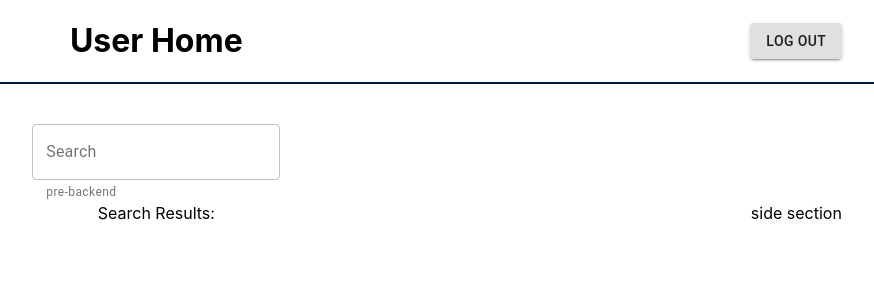
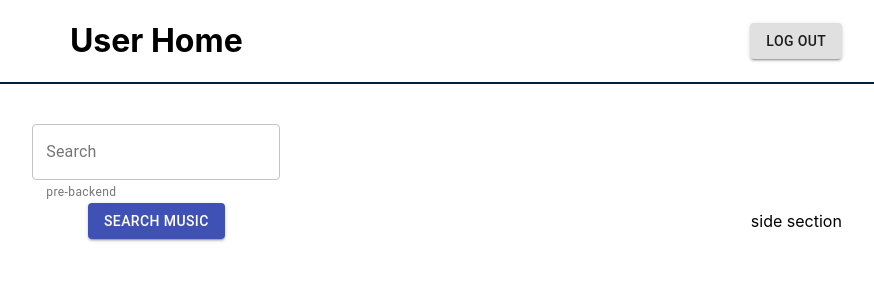
Before and after one commit to JMantis0/MusicApp, a React (Create React App) app in the folder client/: page /user_home in a window 1280 px wide. Shown: the top 300 px of the page, without its empty margins (377-1251 px from the left). Built offline with nearby package versions, Linux system fonts and the light colour scheme; no server answers.

Commit message:
Refactored to functional component.  Hooked into redux state.  Added handleSearch function that builds a querystring with searchInput state, then calls the deezerAPI, and sets response data to deezerData state.

```diff
--- a/client/src/components/SearchResults.tsx
+++ b/client/src/components/SearchResults.tsx
@@ -1,35 +1,40 @@
-import React, {Component} from 'react';
-import axios from 'axios';
+import React, { Component, useMemo } from "react";
+import Button from "@material-ui/core/Button";
+import axios from "axios";
+//  import redux state hooks
+import { useAppDispatch, useAppSelector } from "../redux/hooks";
+//  import reducer and state selector
+import { selectMusicApp, setDeezerData } from "../redux/musicAppSlice";
 
-class SearchResults extends Component {
-    constructor(props: {} | Readonly<{}>) {
-        super(props)
+const SearchResults = () => {
+  // This is how to hook into the redux state.
+  const musicAppState = useAppSelector(selectMusicApp);
+  // This is how to hook into the dispatcher.
+  const dispatch = useAppDispatch();
 
-        this.state = {
-            results: []
-        }
-    }
-
-    componentDidMount(){
-        //Test API get
-        //How do we pass the string from the search bar to here?
-        //Ideally it would be axios.get('https://api.deezer.com/search?q={search_bar_input}')
-        //`{musicAppState.searchInputState.replace(" ", "%20")}` perhaps?
-        axios.get('https://api.deezer.com/search?q=I%20Just%20Wanna%20Shine')
-            .then(response => {
-                    console.log(response.data[0].title)
-                    this.setState({results: response.data})
-                })
-            .catch(error => {console.log(error)})
-    }
-
-    render(){
-        return(
-            <div>
-                Search Results:
-            </div>
-        )
-    }
-}
+  //  Define function to call deezerAPI with string from the searchInput.
+  const handleSearch = () => {
+    const queryString = `https://cors-anywhere.herokuapp.com/https://api.deezer.com/search?q=${musicAppState.searchInput}`;
+    axios
+      .get(queryString)
+      .then((response) => {
+        console.log("response", response);
+        const deezerData = response.data.data;
+        //  Dispatch the setDeezerData reducer to save data to the state
+        dispatch(setDeezerData(deezerData));
+        //  Check your redux devtools to see the data
+      })
+      .catch((error) => {
+        console.log("There was an error: ", error);
+      });
+  };
+  return (
+    <React.Fragment>
+      <Button color="primary" variant="contained" onClick={handleSearch}>
+        Search Music
+      </Button>
+    </React.Fragment>
+  );
+};
 
 export default SearchResults;
```
